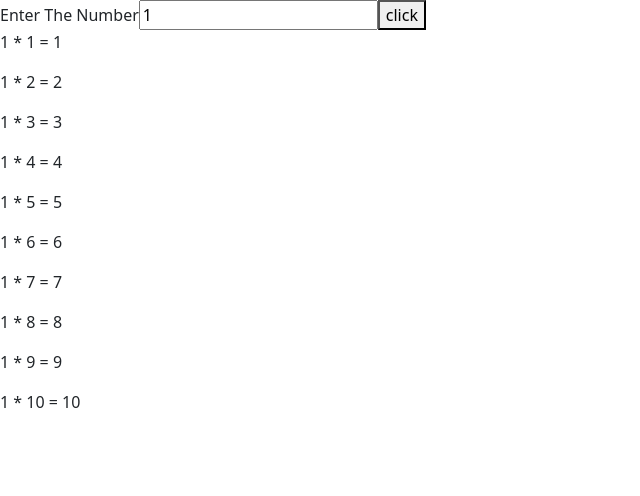
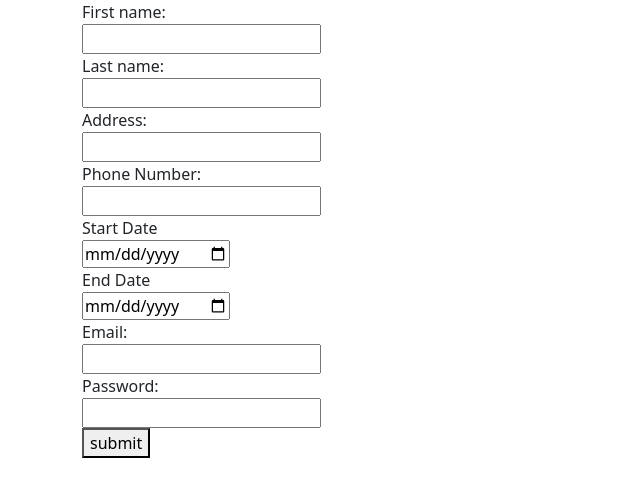
Before and after one commit to Naynesh335/angular-project-trail_naynesh, an Angular app in the folder my-first-app/: page / in a window 1280 px wide. Shown: the top 496 px of the page, without its empty margins (0-640 px from the left). Built offline with nearby package versions, Linux system fonts and the light colour scheme.

Commit message:
calculate the hotel bill from start date to end date

```diff
--- a/my-first-app/src/app/app.component.html
+++ b/my-first-app/src/app/app.component.html
@@ -239,9 +239,31 @@
   </form>
 
   <app-header></app-header> -->
-<label>Enter The Number</label>
+<!-- <label>Enter The Number</label>
   <input type="number" name="num" [(ngModel)]="num"/>
   <button type="button" (click)="multiply(num)">click</button>
-  <div *ngFor="let number of numberarray; index as i">
-    <p>{{num}} * {{i+1}} = {{number}}</p>
-  </div>
+    <p>{{num}} * {{count}} = {{mul}}</p> -->
+
+
+    <div class="container">
+        <label >First name:</label><br>
+        <input type="text" [(ngModel)]="fname"><br>
+        <label >Last name:</label><br>
+        <input type="text" [(ngModel)]="lname"><br>
+        <label >Address:</label><br>
+        <input type="text" [(ngModel)]="add"><br>
+        <label >Phone Number:</label><br>
+        <input type="text" [(ngModel)]="phone_num"><br>
+        <label >Start Date</label><br>
+        <input type="date" [(ngModel)]="start_date"><br>
+        <label >End Date</label><br>
+        <input type="date" [(ngModel)]="end_date"><br>
+        <label >Email:</label><br>
+        <input type="email" [(ngModel)]="email"><br>
+        <label >Password:</label><br>
+        <input type="password"><br>
+
+        <button type="button" (click)="hoteldata()">submit</button><br><br>
+
+
+    </div>
--- a/my-first-app/src/app/app.component.ts
+++ b/my-first-app/src/app/app.component.ts
@@ -36,11 +36,23 @@ export class AppComponent {
   //    this.fname="fname";
   // }
 
-  // fname="";
-  // lname="";
-  // add="";
-  // pn="";
-  // email="";
+  fname="";
+  lname="";
+  add="";
+  phone_num="";
+  email="";
+  start_date="";
+  end_date="";
+  s_date:any;
+  e_date:any;
+
+  hoteldata()
+  {
+    this.s_date = new Date(this.start_date);
+    this.e_date = new Date(this.end_date);
+    console.log("Total Pay " + (Math.ceil(Math.abs(this.s_date.getTime() - this.e_date.getTime()))/(1000 * 3600 * 24))*100);
+  }
+
 
 
 //   flag=false;
@@ -355,17 +367,17 @@ export class AppComponent {
 //   this.Info.userdata.push(user);
 // }
 
-num=1;
-numberarray=[1,2,3,4,5,6,7,8,9,10];
+// num=1;
+// numberarray=[1,2,3,4,5,6,7,8,9,10];
 
-multiply(num:number)
-{
+// multiply(num:number)
+// {
 
-  this.numberarray=[1,2,3,4,5,6,7,8,9,10];
-  for(let i=0;i<10;i++)
-  {
-     this.numberarray[i] = this.numberarray[i]*num;
-  }
-}
+//   this.numberarray=[1,2,3,4,5,6,7,8,9,10];
+//   for(let i=0;i<10;i++)
+//   {
+//      this.numberarray[i] = this.numberarray[i]*num;
+//   }
+// }
 
 }
```
